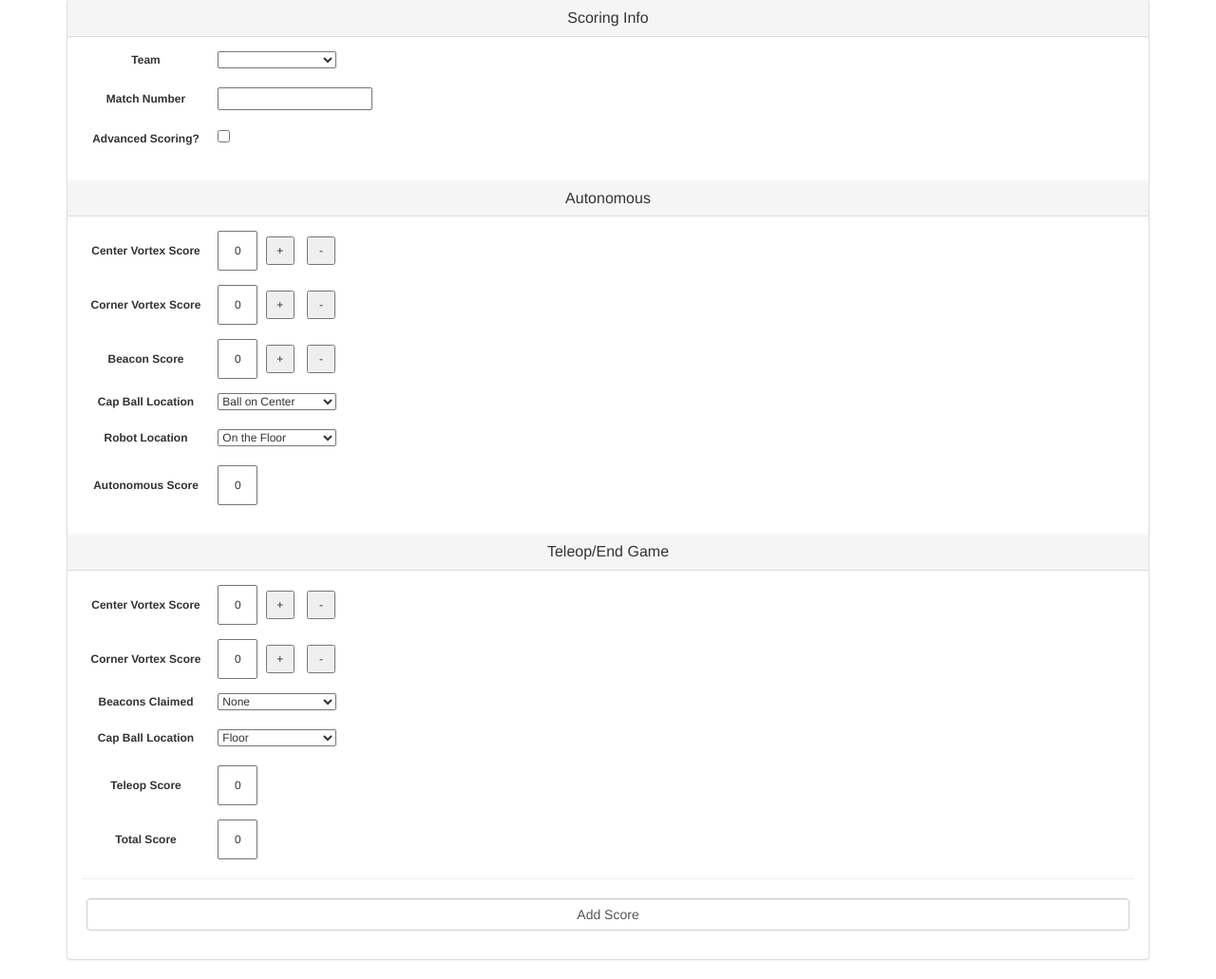
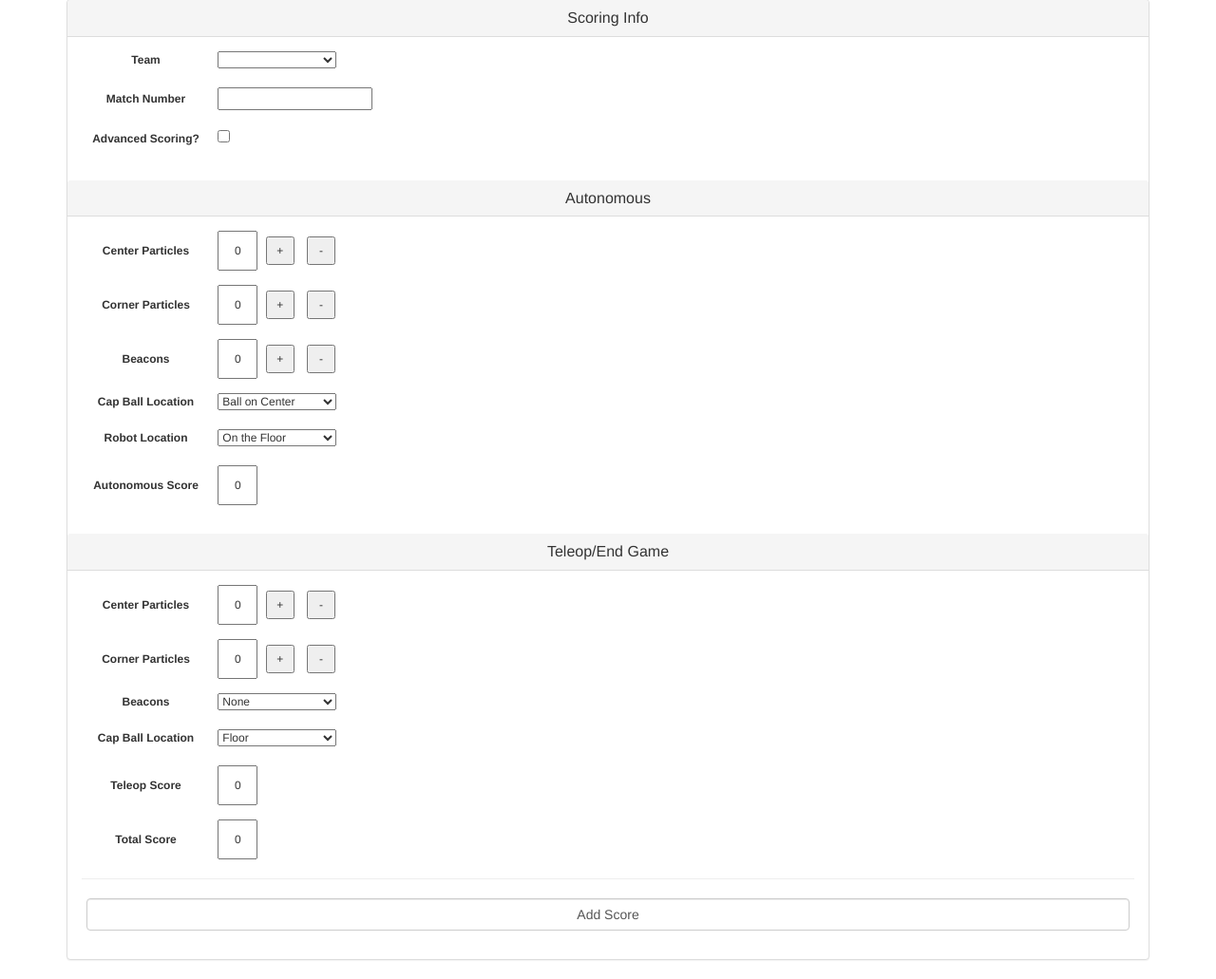
Before and after one commit to jasonrahm/vvapp, a Flask app: page /match-scoring/ in a window 1280 px wide. Shown: the part 136-1167 px from the top of the page at 95% size. Run offline with Flask 2, Linux system fonts and the light colour scheme; a user stored in the database is signed in; tables that the repository leaves empty hold one stand-in row (values such as "Sample post"); lists and menus that the app fills with data are empty; some libraries are stand-ins or nearby versions.

Commit message:
Changed Scoring to use particle/beacon counts instead of score in individual fields. Hiding MO Ftc Scores until error checking and logic checks can be finished

```diff
--- a/app/forms.py
+++ b/app/forms.py
@@ -85,9 +85,9 @@ class LoginForm(FlaskForm):
 class MatchScoringForm(FlaskForm):
     team = SelectField('Team', coerce=int)
     match_number = StringField('Match Number')
-    a_center_vortex = IntegerField('Center Vortex Score', default=0)
-    a_corner_vortex = IntegerField('Corner Vortex Score', default=0)
-    a_beacon = IntegerField('Beacon Score', default=0)
+    a_center_vortex = IntegerField('Center Particles', default=0)
+    a_corner_vortex = IntegerField('Corner Particles', default=0)
+    a_beacon = IntegerField('Beacons', default=0)
     a_capball = SelectField('Cap Ball Location',
                             choices=[(0, 'Ball on Center'),
                                      (5, 'Ball on Floor')], coerce=int)
@@ -97,9 +97,9 @@ class MatchScoringForm(FlaskForm):
                                   (10, 'Fully on Center'),
                                   (5, 'Partially on Corner'),
                                   (10, 'Fully on Corner')], coerce=int)
-    t_center_vortex = IntegerField('Center Vortex Score', default=0)
-    t_corner_vortex = IntegerField('Corner Vortex Score', default=0)
-    t_beacon = SelectField('Beacons Claimed',
+    t_center_vortex = IntegerField('Center Particles', default=0)
+    t_corner_vortex = IntegerField('Corner Particles', default=0)
+    t_beacon = SelectField('Beacons',
                            choices=[(0, 'None'),
                                     (10, 'One'),
                                     (20, 'Two'),
--- a/app/static/js/main.js
+++ b/app/static/js/main.js
@@ -13,42 +13,42 @@ var total_score_counter=0;
 
 jQuery(document).ready(function() {
     $("#a_center_incr").click(function(){
-        a_center_counter+=15;
+        a_center_counter+=1;
         a_score_counter+=15;
         $("#a_center_vortex").val(a_center_counter);
         $("#a_score").val(a_score_counter);
         $('#a_score').trigger('change');
     });
     $("#a_center_decr").click(function(){
-        a_center_counter-=15;
+        a_center_counter-=1;
         a_score_counter-=15;
         $("#a_center_vortex").val(a_center_counter);
         $("#a_score").val(a_score_counter);
         $('#a_score').trigger('change');
     });
     $("#a_corner_incr").click(function(){
-        a_corner_counter+=5;
+        a_corner_counter+=1;
         a_score_counter+=5;
         $("#a_corner_vortex").val(a_corner_counter);
         $("#a_score").val(a_score_counter);
         $('#a_score').trigger('change');
     });
     $("#a_corner_decr").click(function(){
-        a_corner_counter-=5;
+        a_corner_counter-=1;
         a_score_counter-=5;
         $("#a_corner_vortex").val(a_corner_counter);
         $("#a_score").val(a_score_counter);
         $('#a_score').trigger('change');
     });
     $("#a_beacon_incr").click(function(){
-        a_beacon_counter+=30;
+        a_beacon_counter+=1;
         a_score_counter+=30;
         $("#a_beacon").val(a_beacon_counter);
         $("#a_score").val(a_score_counter);
         $('#a_score').trigger('change');
     });
     $("#a_beacon_decr").click(function(){
-        a_beacon_counter-=30;
+        a_beacon_counter-=1;
         a_score_counter-=30;
         $("#a_beacon").val(a_beacon_counter);
         $("#a_score").val(a_score_counter);
@@ -74,14 +74,14 @@ jQuery(document).ready(function() {
     });
 
     $("#t_center_incr").click(function(){
-        t_center_counter+=5;
+        t_center_counter+=1;
         t_score_counter+=5;
         $("#t_center_vortex").val(t_center_counter);
         $("#t_score").val(t_score_counter);
         $('#t_score').trigger('change');
     });
     $("#t_center_decr").click(function(){
-        t_center_counter-=5;
+        t_center_counter-=1;
         t_score_counter-=5;
         $("#t_center_vortex").val(t_center_counter);
         $("#t_score").val(t_score_counter);
```
Also changed, not shown: app/templates/team.html (+31 -0 lines), app/views.py (+10 -1 lines).
